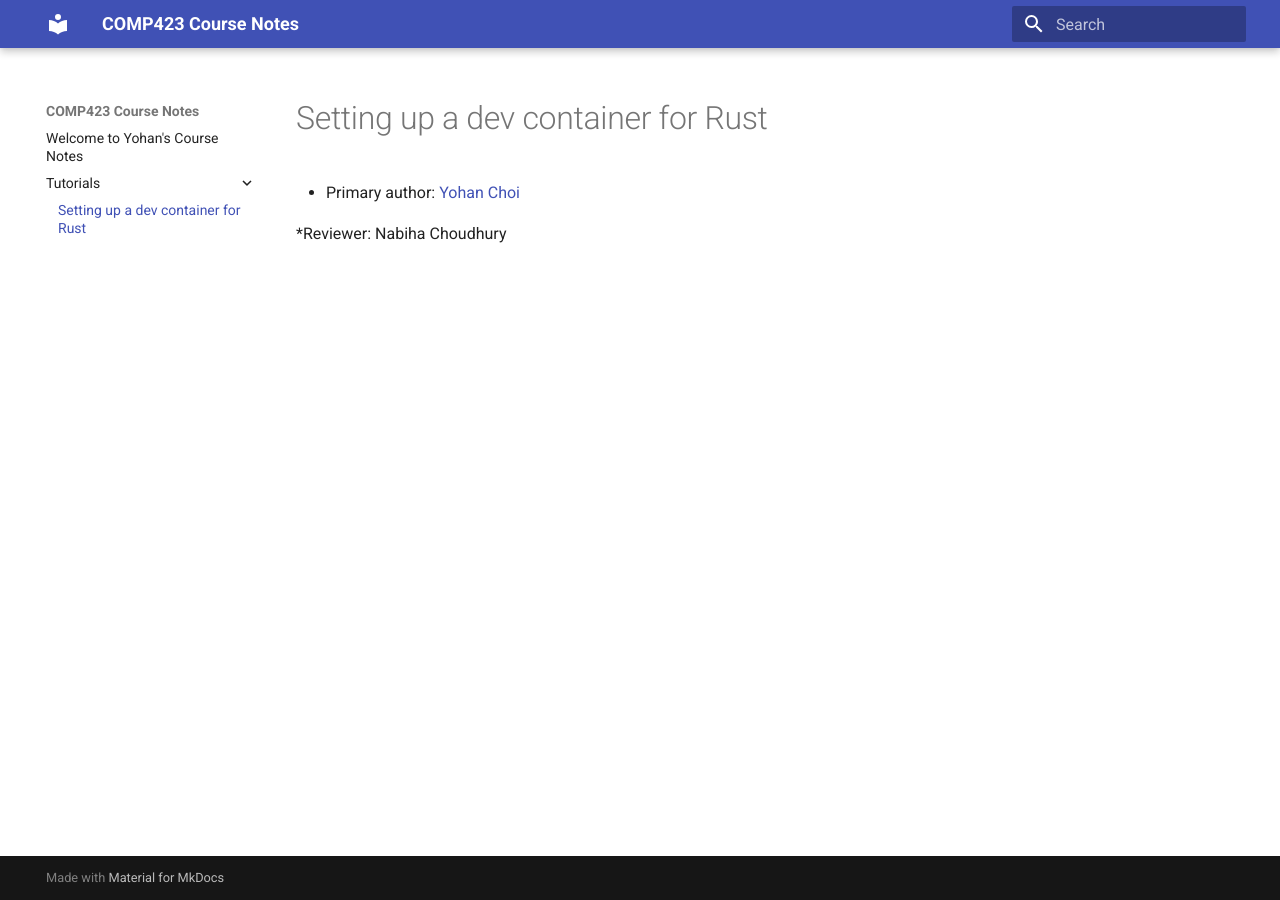
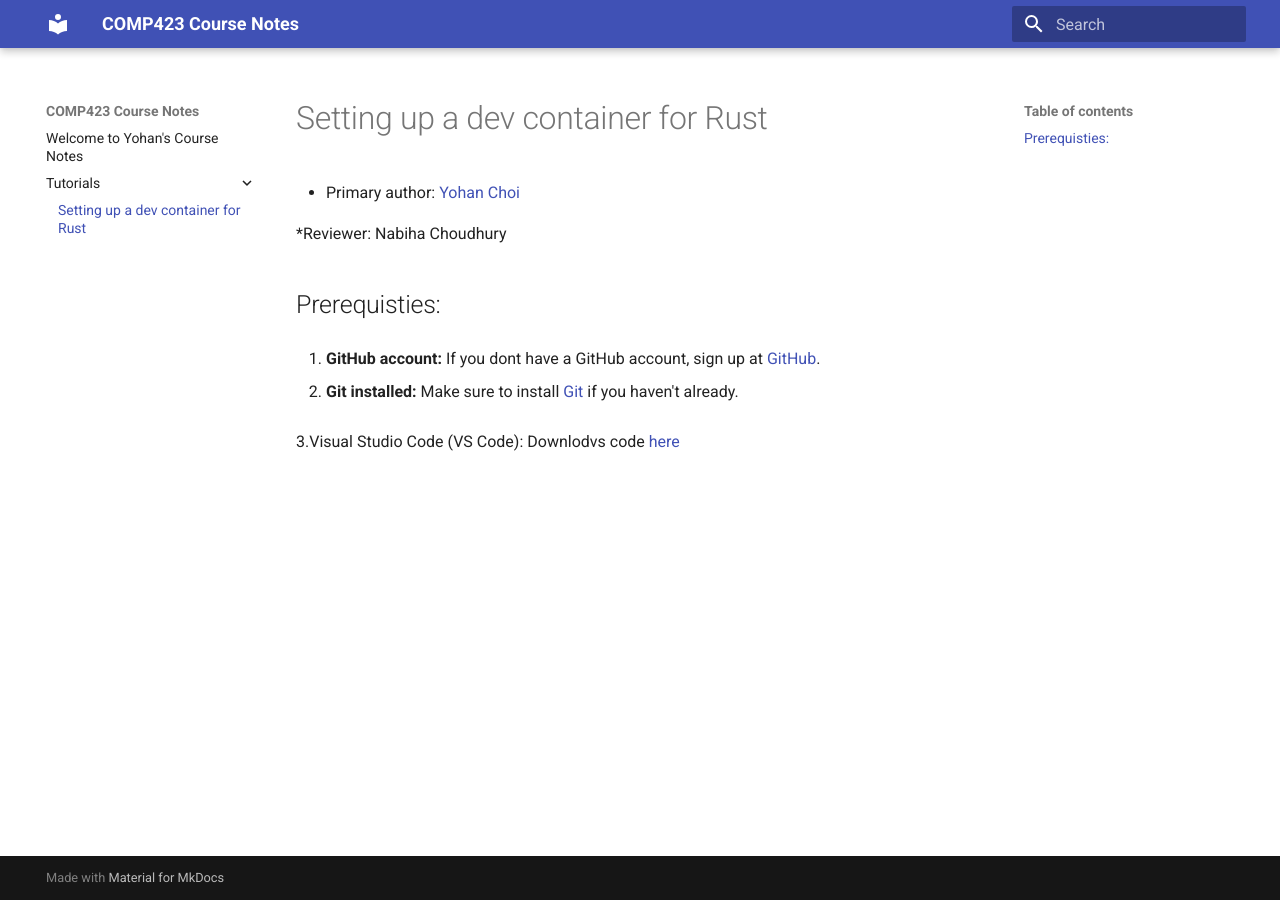
Before and after one commit to YummyYohan/comp423-course-notes, an MkDocs documentation site: the page built from docs/tutorials/rust-setup.md, in a window 1280 px wide. Built offline with MkDocs 1.6.1 and Material for MkDocs 9.7.7, drawn with Linux system fonts in a browser that asks for light colours.

Commit message:
added prerequisites

```diff
--- a/docs/tutorials/rust-setup.md
+++ b/docs/tutorials/rust-setup.md
@@ -3,3 +3,11 @@
 * Primary author: [Yohan Choi](https://github.com/YummyYohan)
 
 *Reviewer: Nabiha Choudhury
+
+## Prerequisties:
+
+1. **GitHub account:** If you dont have a GitHub account, sign up at [GitHub](https://github.com/signup).
+
+2. **Git installed:** Make sure to install [Git](https://git-scm.com/book/en/v2/Getting-Started-Installing-Git) if you haven't already.
+
+3.Visual Studio Code (VS Code): Downlodvs code [here](https://code.visualstudio.com/)
```
